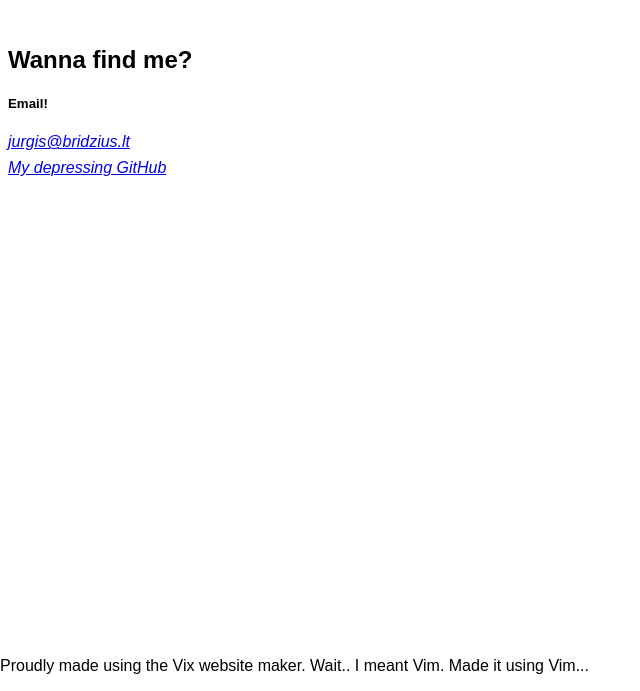
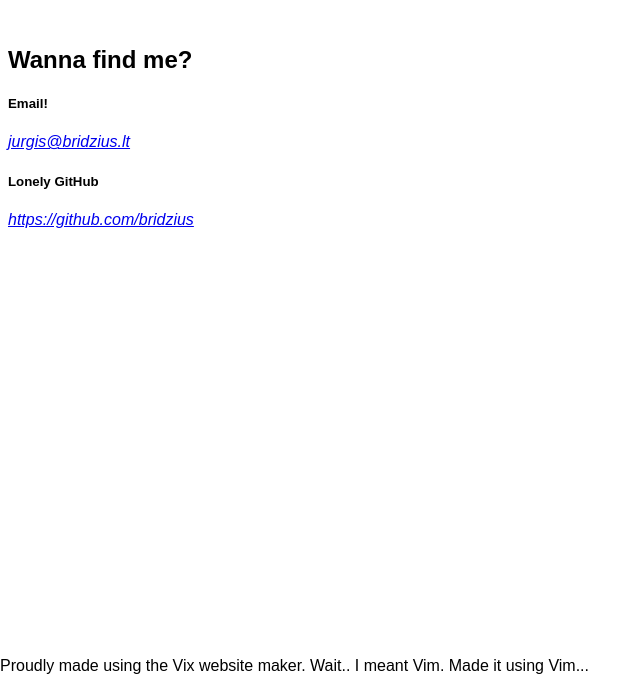
Before and after one commit to bridzius/bridzius.github.io, a plain HTML site: page index.html in a window 1280 px wide. Shown: the part 109-800 px from the top of the page, without its empty margins (0-640 px from the left). Drawn offline with Linux system fonts and the light colour scheme.

Commit message:
Missed <address>
Changed formatting of GitHub address..

```diff
--- a/index.html
+++ b/index.html
@@ -14,7 +14,10 @@
 					<h5>Email!</h5>
 					<address>
 						<a href="mailto:jurgis@bridzius.lt" style="display: block; margin: 8px 0 8px 0">jurgis@bridzius.lt </a>
-						<a href="https://github.com/bridzius" target="_blank" style="display:block; margin: 8px 0 8px 0">My depressing GitHub</a>
+					</address>
+					<h5>Lonely GitHub</h5>
+					<address>
+						<a href="https://github.com/bridzius" target="_blank" style="display:block; margin: 8px 0 8px 0">https://github.com/bridzius</a>
 					</address>
 				</div>
 			</section>
```
